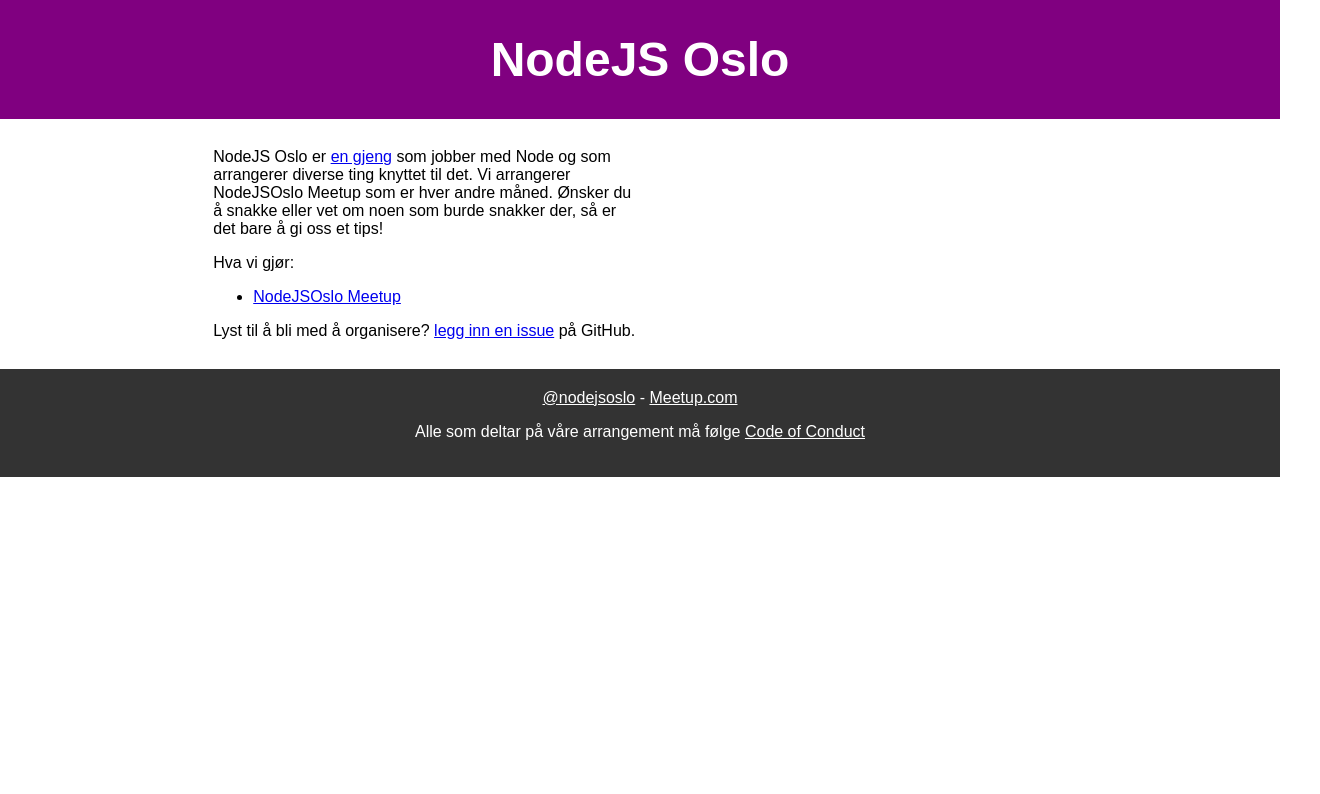
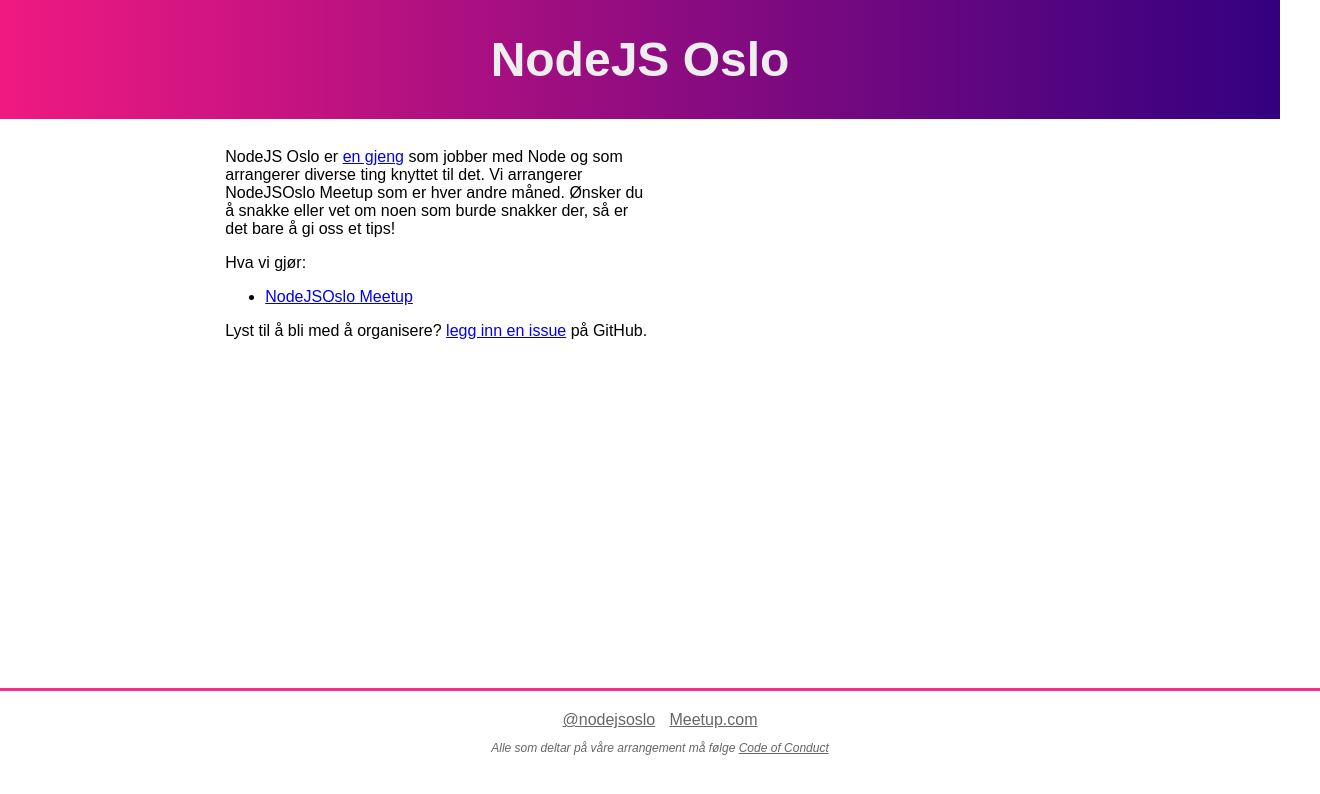
Before and after one commit to sveisvei/nodejsoslo.github.io, a plain HTML site: page index.html in a window 1280 px wide. Shown: the whole page, 1320 px wide, since content can reach past the window. Drawn offline with Linux system fonts and the light colour scheme.

Commit message:
"design"

```diff
--- a/index.html
+++ b/index.html
@@ -13,9 +13,13 @@
 
     <link rel="stylesheet" href="entireframework.min.css">
     <style>
-    .top-row { background-color: purple; color: white; text-align:center; margin-top:0}
-    .bottom-row { background-color: #333; padding: 20px; color: white; text-align:center; margin-top:0}
-    .bottom-row a, .bottom-row a:visited { color: white; }
+    .phm { padding-right: 12px; padding-left: 12px;}
+    .top-row { background: rgba(248,48,138,1); background: -moz-linear-gradient(left, rgba(248,48,138,1) 0%, rgba(241,91,161,1) 0%, rgba(246,14,126,1) 0%, rgba(240,25,129,1) 0%, rgba(51,0,128,1) 100%); background: -webkit-gradient(left top, right top, color-stop(0%, rgba(248,48,138,1)), color-stop(0%, rgba(241,91,161,1)), color-stop(0%, rgba(246,14,126,1)), color-stop(0%, rgba(240,25,129,1)), color-stop(100%, rgba(51,0,128,1))); background: -webkit-linear-gradient(left, rgba(248,48,138,1) 0%, rgba(241,91,161,1) 0%, rgba(246,14,126,1) 0%, rgba(240,25,129,1) 0%, rgba(51,0,128,1) 100%); background: -ms-linear-gradient(left, rgba(248,48,138,1) 0%, rgba(241,91,161,1) 0%, rgba(246,14,126,1) 0%, rgba(240,25,129,1) 0%, rgba(51,0,128,1) 100%); background: linear-gradient(to right, rgba(248,48,138,1) 0%, rgba(241,91,161,1) 0%, rgba(246,14,126,1) 0%, rgba(240,25,129,1) 0%, rgba(51,0,128,1) 100%); filter: progid:DXImageTransform.Microsoft.gradient( startColorstr='#f8308a', endColorstr='#330080', GradientType=1 );
+      color: #eee; text-align:center; margin-top:0}
+    .bottom-row { position: absolute; bottom: 0; width:100%;
+      border-top: 3px solid rgba(248,48,138,1); padding: 20px; color: white; text-align:center; margin-top:0}
+    .bottom-row a, .bottom-row a:visited { color: #666; }
+    .bottom-row p { font-size: 12px; font-style: italic; color: #666;}
     </style>
   </head>
   <body>
@@ -24,7 +28,7 @@
     </div>
     <div class="row">
       <div class="col c2">&nbsp;</div>
-      <div class="col c4">
+      <div class="col c4 phm">
         <p>NodeJS Oslo er <a href="https://github.com/orgs/nodejsoslo/people">en gjeng</a> som jobber med Node og som arrangerer diverse ting knyttet til det.
           Vi arrangerer NodeJSOslo Meetup som er hver andre måned. Ønsker du å snakke eller vet om noen
           som burde snakker der, så er det bare å gi oss et tips!</p>
@@ -53,7 +57,6 @@
     <script>
     function addUpcomingInfo(data){
       var container = document.querySelector('*[data-upcoming]');
-      console.log(container, data.length);
       if (data.length === 0){
         container.innerHTML = '<p>Ingen meetups planlaget enda, <a href="https://github.com/nodejsoslo/meetups/issues">foreslå en</a> du!</p>';
       }
```
